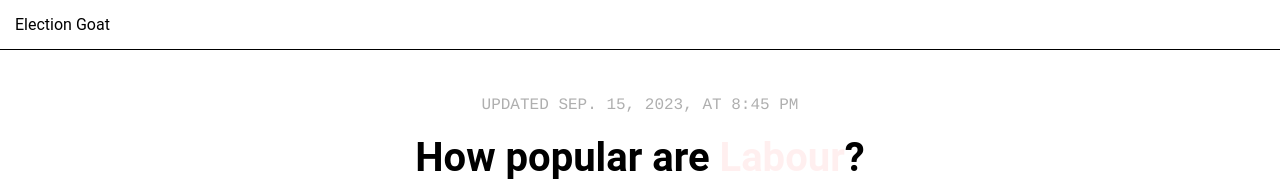
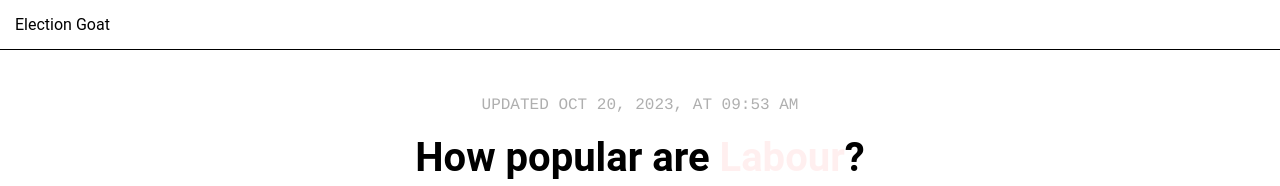
Before and after one commit to a-jiwa/election-goat, a React (Create React App) app: page / in a window 1280 px wide. Shown: the top 186 px of the page. Built offline with nearby package versions, Linux system fonts and the light colour scheme; no server answers.

Commit message:
Added dynamic time updates

```diff
--- a/src/components/TitleTop.js
+++ b/src/components/TitleTop.js
@@ -1,9 +1,29 @@
-import React from 'react';
+import React, { useState, useEffect } from 'react';
 
 function TitleTop() {
-    return <div className="title-top">
-        UPDATED SEP. 15, 2023, AT 8:45 PM
-    </div>;
+    const [loadedTime, setLoadedTime] = useState(null);
+
+    useEffect(() => {
+        const currentDate = new Date();
+        const monthNames = [
+            "JAN", "FEB", "MAR", "APR", "MAY", "JUN",
+            "JUL", "AUG", "SEP", "OCT", "NOV", "DEC"
+        ];
+
+        const formattedDate = `UPDATED ${monthNames[currentDate.getMonth()]} ${currentDate.getDate()}, ${currentDate.getFullYear()}, AT ${currentDate.toLocaleString('en-US', {
+            hour: '2-digit',
+            minute: '2-digit',
+            hour12: true,
+        })}`;
+
+        setLoadedTime(formattedDate);
+    }, []);
+
+    return (
+        <div className="title-top">
+            {loadedTime}
+        </div>
+    );
 }
 
 export default TitleTop;
```
